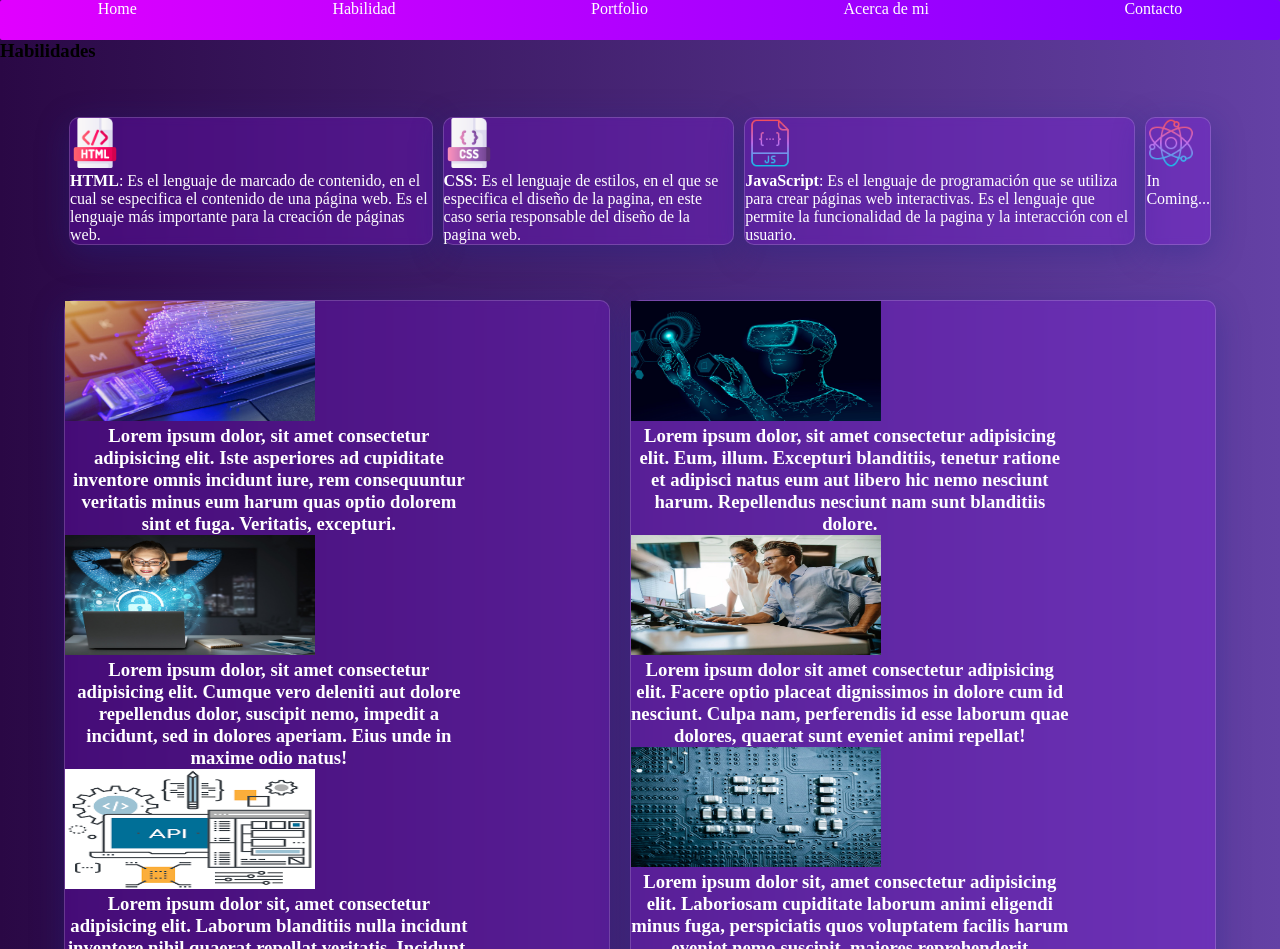
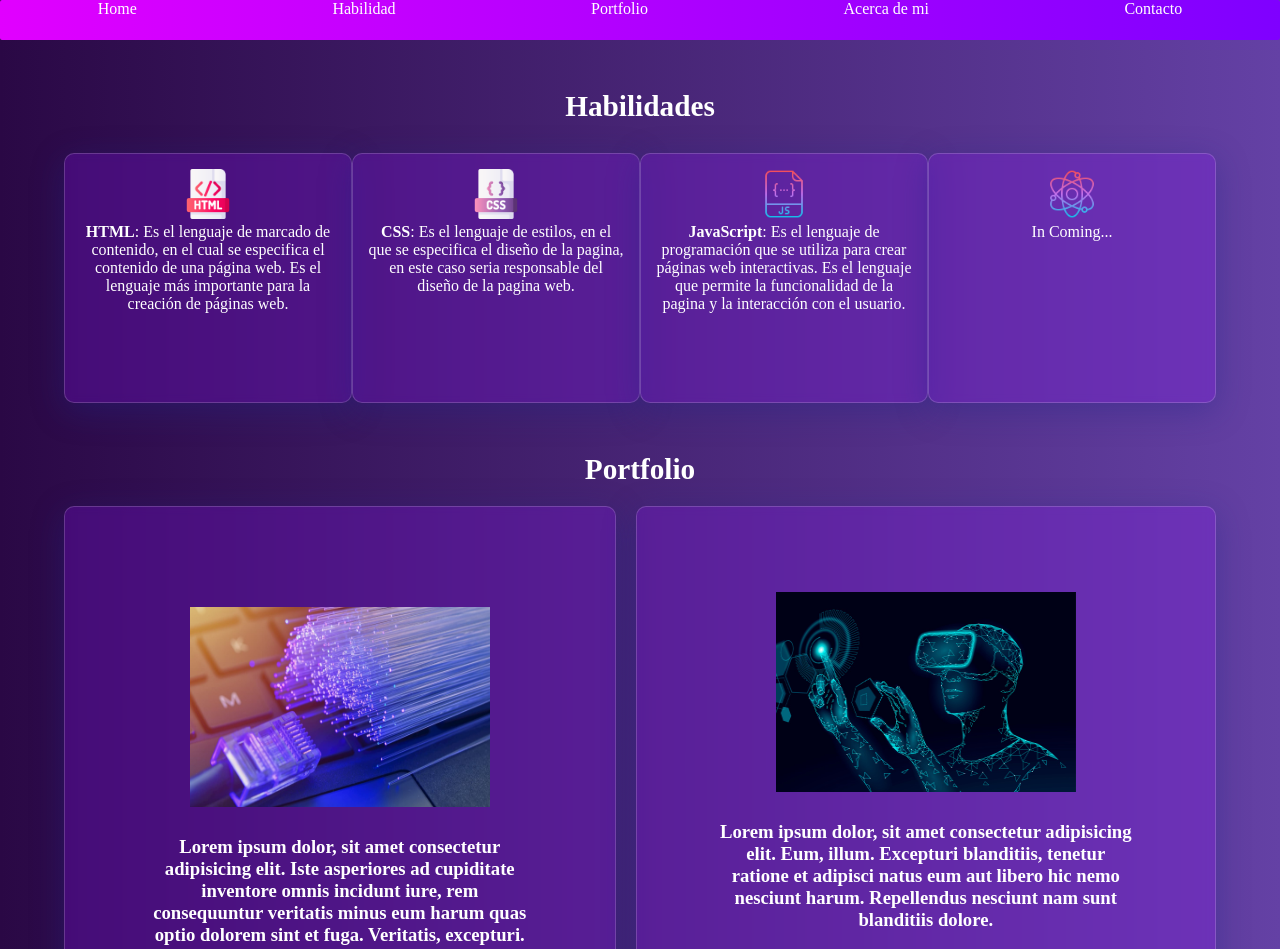
Before and after one commit to Rocioj433/portfolio, a plain HTML site: page index.html in a window 1280 px wide. Shown: the top 949 px of the page. Drawn offline with Linux system fonts and the light colour scheme.

Commit message:
js agregado y fixes centralizados

```diff
--- a/index.html
+++ b/index.html
@@ -30,10 +30,10 @@
 
     <main>
       <div class="container_main">
-        <section id="Habilidad">
-          <div class="title_examples">
+        <div class="title">
           <h3>Habilidades</h3>
         </div>
+        <section id="habilidad">
           <div class="container_examples">
             <div class="divs_examples">
               <img
@@ -71,11 +71,14 @@
           </div>
         </section>
 
-        <section id="Portfolio">
+        <section id="portfolio">
+          <div class="title">
+            <h3>Portfolio</h3>
+          </div>
           <div class="container_services">
             <div class="services_left">
-              <div>
-                <img src="./assets/services-1.jpg" alt="" width="50%" />
+              <div class="card_services">
+                <img src="./assets/services-1.jpg" alt="" />
                 <h3>
                   Lorem ipsum dolor, sit amet consectetur adipisicing elit. Iste
                   asperiores ad cupiditate inventore omnis incidunt iure, rem
@@ -83,8 +86,8 @@
                   et fuga. Veritatis, excepturi.
                 </h3>
               </div>
-              <div>
-                <img src="./assets/services-2.jpg" alt="" width="50%" />
+              <div class="card_services">
+                <img src="./assets/services-2.jpg" alt="" />
                 <h3>
                   Lorem ipsum dolor, sit amet consectetur adipisicing elit.
                   Cumque vero deleniti aut dolore repellendus dolor, suscipit
@@ -92,8 +95,8 @@
                   maxime odio natus!
                 </h3>
               </div>
-              <div>
-                <img src="./assets/services-3.jpg" alt="" width="50%" />
+              <div class="card_services">
+                <img src="./assets/services-3.jpg" alt="" />
                 <h3>
                   Lorem ipsum dolor sit, amet consectetur adipisicing elit.
                   Laborum blanditiis nulla incidunt inventore nihil quaerat
@@ -104,8 +107,8 @@
               </div>
             </div>
             <div class="services_right">
-              <div>
-                <img src="./assets/services-4.jpg" alt="" width="50%" />
+              <div class="card_services">
+                <img src="./assets/services-4.jpg" alt="" />
                 <h3>
                   Lorem ipsum dolor, sit amet consectetur adipisicing elit. Eum,
                   illum. Excepturi blanditiis, tenetur ratione et adipisci natus
@@ -113,8 +116,8 @@
                   nam sunt blanditiis dolore.
                 </h3>
               </div>
-              <div class="">
-                <img src="./assets/services-5.webp" alt="" width="50%" />
+              <div class="card_services">
+                <img src="./assets/services-5.webp" alt="" />
                 <h3>
                   Lorem ipsum dolor sit amet consectetur adipisicing elit.
                   Facere optio placeat dignissimos in dolore cum id nesciunt.
@@ -123,8 +126,8 @@
                 </h3>
               </div>
 
-              <div>
-                <img src="./assets/services-6.jpg" alt="" width="50%" />
+              <div class="card_services">
+                <img src="./assets/services-6.jpg" alt="" />
                 <h3>
                   Lorem ipsum dolor sit, amet consectetur adipisicing elit.
                   Laboriosam cupiditate laborum animi eligendi minus fuga,
@@ -137,30 +140,37 @@
           </div>
         </section>
       </div>
-      <section class="acerca" id="Acerca">
+      <section class="section_acerca">
+        <div class="title">
+          <h3>Acerca de mi</h3>
+        </div>
+        <div class="acerca" id="Acerca">
           <div class="img">
             <img src="./assets/1611614004227.jfif" alt="" />
             <p>
               Me llamo <strong>Rocio Sanchez</strong> y soy Frontend developer,
               tengo 19 años y soy de Buenos Aires. A mi me encanta el desarrollo
               web, soy una persona que siempre está dispuesta a estar en
-            aprendizaje constante sobre nuevas tecnologías y nuevos frameworks.
-            Durante la secundaria, realice un curso sobre desarrollo web basico
-            de Aprende Programando y descubrí que me gustaba mucho y que voy a
-            llegar a profesionalizarme sobre esto. Desde entonces y hasta la
-            fecha, me estoy formando en <strong>Guayerd</strong> como Frontend
-            developer. En donde aprendi, desde lo mas basico hasta lo mas
-            avanzado. Estoy muy contenta de que me haya formado y que me sienta
-            como una persona que me ha ayudado a mejorar y a crecer en todos los
-            sentidos. Por eso estoy dispuesta seguir aprendiendo y mejorando
-            constantemente, para que en el futuro pueda ser una persona que
-            pueda ayudar a otros a descubrir su pasión.
+              aprendizaje constante sobre nuevas tecnologías y nuevos
+              frameworks. Durante la secundaria, realice un curso sobre
+              desarrollo web basico de Aprende Programando y descubrí que me
+              gustaba mucho y que voy a llegar a profesionalizarme sobre esto.
+              Desde entonces y hasta la fecha, me estoy formando en
+              <strong>Guayerd</strong> como Frontend developer. En donde
+              aprendi, desde lo mas basico hasta lo mas avanzado. Estoy muy
+              contenta de que me haya formado y que me sienta como una persona
+              que me ha ayudado a mejorar y a crecer en todos los sentidos. Por
+              eso estoy dispuesta seguir aprendiendo y mejorando constantemente,
+              para que en el futuro pueda ser una persona que pueda ayudar a
+              otros a descubrir su pasión.
             </p>
           </div>
+        </div>
       </section>
+
       <div class="section-contacto" id="Contacto">
         <div class="div-contacto">
-          <form action="">
+          <form action="#">
             <label for="nombre">Nombre</label>
             <input type="text" />
             <label for="telefono">Telefono</label>
@@ -169,7 +179,7 @@
             <input type="email" />
             <label for="mensaje">Mensaje</label>
             <textarea name="" id="" cols="30" rows="10"></textarea>
-            <button type="submit">Enviar</button>
+            <button type="submit" id="btn_contacto">Enviar</button>
           </form>
         </div>
       </div>
--- a/js/app.js
+++ b/js/app.js
@@ -0,0 +1,4 @@
+let btn = document.getElementById('btn_contacto');
+btn.addEventListener('click', (e) => {
+    e.preventDefault();
+})
--- a/style/style.css
+++ b/style/style.css
@@ -26,24 +26,25 @@ body {
 }
 
 .container_main {
+  margin-top: 50px;
+  width: 100%;
 }
 
 .container_examples {
   display: flex;
   flex-direction: row;
   width: 90%;
-  margin: 50px auto;
+  margin: 10px auto;
+  margin-bottom: 50px;
+}
+.container_main > .title {
+  margin: auto;
+  color: white;
+  text-align: center;
+  font-size: 25px;
+  padding-bottom: 20px;
 }
 
-.habilidad > .title_example {
-  width: 100%;
-  display: flex;
-}
-.habilidad > .title_example > div {
-  margin: auto;
-  justify-content: space-around;
-  align-items: center;
-}
 .container_examples > .divs_examples {
   background: rgba(144, 19, 254, 0.25);
   box-shadow: 0 8px 32px 0 rgba(31, 38, 135, 0.37);
@@ -51,8 +52,19 @@ body {
   -webkit-backdrop-filter: blur(4px);
   border-radius: 10px;
   border: 1px solid rgba(255, 255, 255, 0.18);
-  margin: 5px;
+  margin: auto;
   color: white;
+  width: 300px;
+  text-align: center;
+  height: 250px;
+  padding: 15px;
+}
+#portfolio .title {
+  margin: auto;
+  color: white;
+  text-align: center;
+  font-size: 25px;
+  padding-bottom: 20px;
 }
 
 section .container_services {
@@ -71,22 +83,23 @@ section .container_services {
   border: 1px solid rgba(255, 255, 255, 0.18);
   margin-right: 10px;
   color: white;
-}
-.services_left img {
-  width: 250px;
-  height: 120px;
-}
-.services_left div {
-  width: 75%;
+  padding: 25px 15px;
 }
 
-.services_left h3 {
+.card_services img {
+  width: 350px;
+  height: 250px;
+  margin: auto;
+  padding: 25px;
+}
+
+.card_services {
+  margin: auto;
+  width: 75%;
   text-align: center;
 }
-
-.services_right img {
-  width: 250px;
-  height: 120px;
+.card_services {
+  margin-top: 50px;
 }
 
 .services_right {
@@ -98,14 +111,14 @@ section .container_services {
   border: 1px solid rgba(255, 255, 255, 0.18);
   margin-left: 10px;
   color: white;
+  padding: 10px;
 }
-
-.services_right div {
-  width: 75%;
-}
-
-.services_right h3 {
+.section_acerca .title {
+  margin: auto;
+  color: white;
   text-align: center;
+  font-size: 25px;
+  padding-bottom: 20px;
 }
 .acerca {
   color: white;
@@ -122,14 +135,17 @@ section .container_services {
   -webkit-backdrop-filter: blur(4px);
   border: 3px solid rgba(255, 255, 255, 0.18);
   border-radius: 5px;
+  padding: 50px;
 }
-
+.acerca .img p {
+  padding-top: 50px;
+}
 .acerca .img img {
   width: 300px;
 }
 
 .section-contacto {
-  width: 460px;
+  width: 500px;
   margin: 40px auto;
   background: rgba(144, 19, 254, 0.25);
   box-shadow: 0 8px 32px 0 rgba(31, 38, 135, 0.37);
@@ -141,6 +157,7 @@ section .container_services {
   padding-bottom: 10px;
   padding-left: 30px;
   margin-top: 50px;
+  padding: 50px;
 }
 .div-contacto {
   color: white;
@@ -177,7 +194,8 @@ section .container_services {
   border-radius: 5px;
   border-style: solid;
   border-width: 1px;
-  margin-top: 10px;
+  padding-left: 10px;
+  margin: auto;
 }
 .div-contacto button:hover {
   background-color: #7f00ff;
```
Lines whose indentation alone changed are shown as unchanged.
